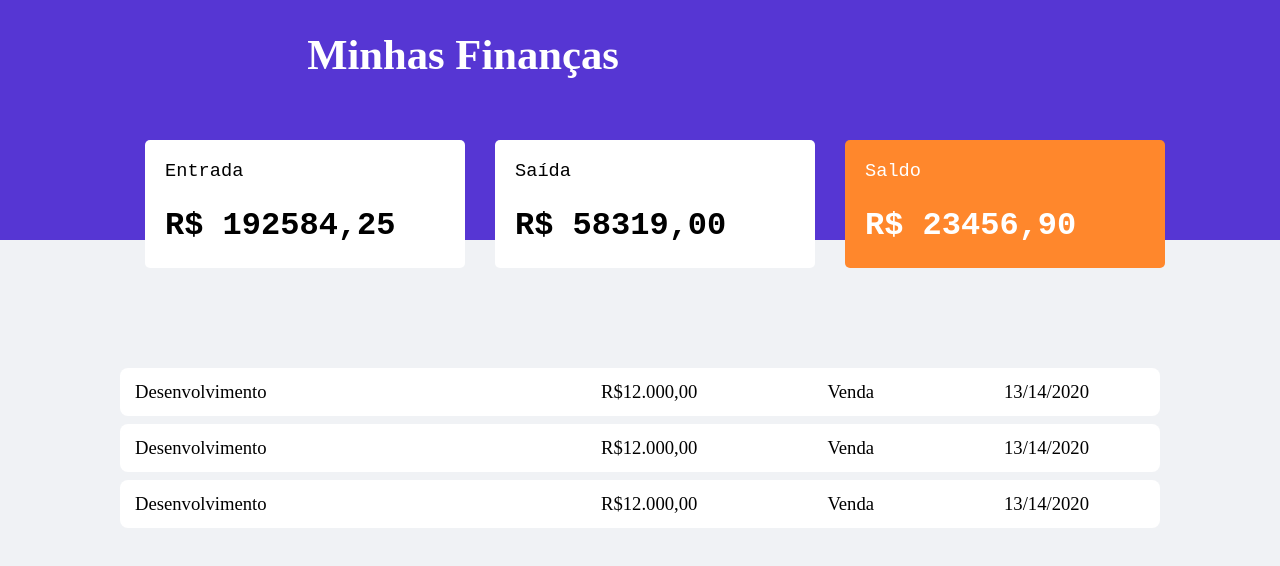
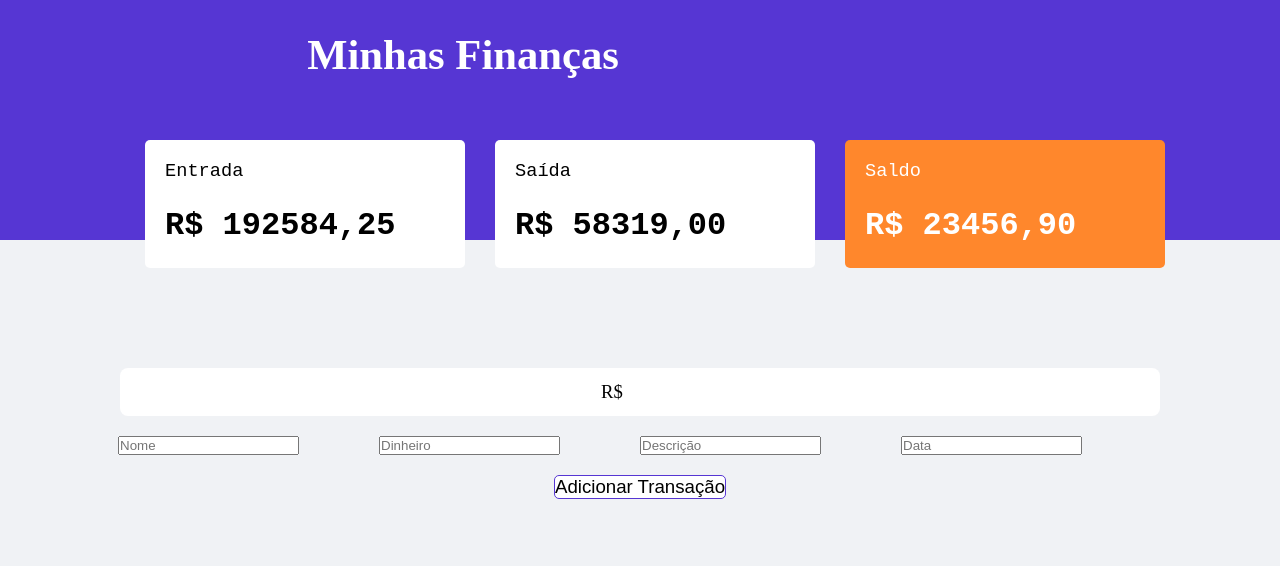
Before and after one commit to MBWF/Financas-Reactjs, a React app: page / in a window 1280 px wide. Shown: the top 566 px of the page. Built offline with nearby package versions, Linux system fonts and the light colour scheme.

Commit message:
Tentando colocar tudo num objeto para ser inserido no array, porém, sem exito. Alguns erros apresentados, principalmente na hora de pegar as informações do input e de jogar na tela as informações presentes no array

```diff
--- a/public/index.html
+++ b/public/index.html
@@ -1,5 +1,5 @@
 <!DOCTYPE html>
-<html lang="en">
+<html lang="pt-br">
 <head>
     <meta charset="UTF-8">
     <meta name="viewport" content="width=device-width, initial-scale=1.0">
--- a/src/App.css
+++ b/src/App.css
@@ -19,3 +19,20 @@ body {
     font-size: 32pt;
     color: white;
 }
+
+#cadastrar {
+    margin-top: 20px;
+    text-align: center;
+}
+
+#cadastrar input:not(:last-child) {
+    margin-right: 80px;
+}
+
+button {
+    border: 1px solid #5636D3;
+    background-color: white;
+    border-radius: 5px;
+    font-size: 14pt;
+    margin-top: 20px;
+}
--- a/src/App.js
+++ b/src/App.js
@@ -1,19 +1,50 @@
-import React from 'react'
+import React, { useState } from 'react'
 import './App.css'
 
 import Totals from './components/totals/total'
 import Label from './components/labelHistory/labelHistory'
 
 function App() {
+
+    const [transacoes, setTransacoes] = useState([{
+        titulo: 'Salário',
+        dinheiro: 1520.00,
+        descricao: 'Venda',
+        data: Date.now()
+    }])
+
+    function sendInfo() {
+        const registros = {
+            titulo: document.getElementsByName('titulo').value,
+            dinheiro: document.getElementsByName('dinheiro').value,
+            descricao: document.getElementsByName('descricao').value,
+            data: document.getElementsByName('data').value
+        }
+
+        console.log(registros)
+        setTransacoes([...transacoes, registros])
+    }
+
     return (
         <>
             <div className='header-background'>
                 <h1>Minhas Finanças</h1>
             </div>
+
             <Totals/>
-            <Label/>
-            <Label/>
-            <Label/>
+
+            {transacoes.map(label => <Label key={label} title={transacoes.titulo} money={transacoes.dinheiro} description={transacoes.descricao} dateMoney={transacoes.data} />)}
+
+
+            <div id='cadastrar'>
+                <input placeholder='Nome' name='titulo'/>
+                <input placeholder='Dinheiro' name='dinheiro'/>
+                <input placeholder='Descrição' name='descricao' />
+                <input placeholder='Data' name='data' /><br/>
+
+                <button type='submit' onClick={sendInfo}>Adicionar Transação</button>
+            </div>
+
         </>
     )
 
--- a/src/components/labelHistory/labelHistory.js
+++ b/src/components/labelHistory/labelHistory.js
@@ -2,20 +2,20 @@ import React from 'react'
 
 import './labelHistory.css'
 
-export default function Label() {
+export default function Label({title, money, description, dateMoney}) {
     return (
         <>
         <div id='engloba'>
             <div id='main'>
                 <div className='name-event'>
-                    <p>Desenvolvimento</p>
+                    <p>{title}</p>
                 </div>
 
                 <div className='details'>
                     <ul>
-                        <li>R$12.000,00</li>
-                        <li>Venda</li>
-                        <li>13/14/2020</li>
+                        <li>R${money}</li>
+                        <li>{description}</li>
+                        <li>{dateMoney}</li>
                     </ul>
                 </div>
             </div>
```
